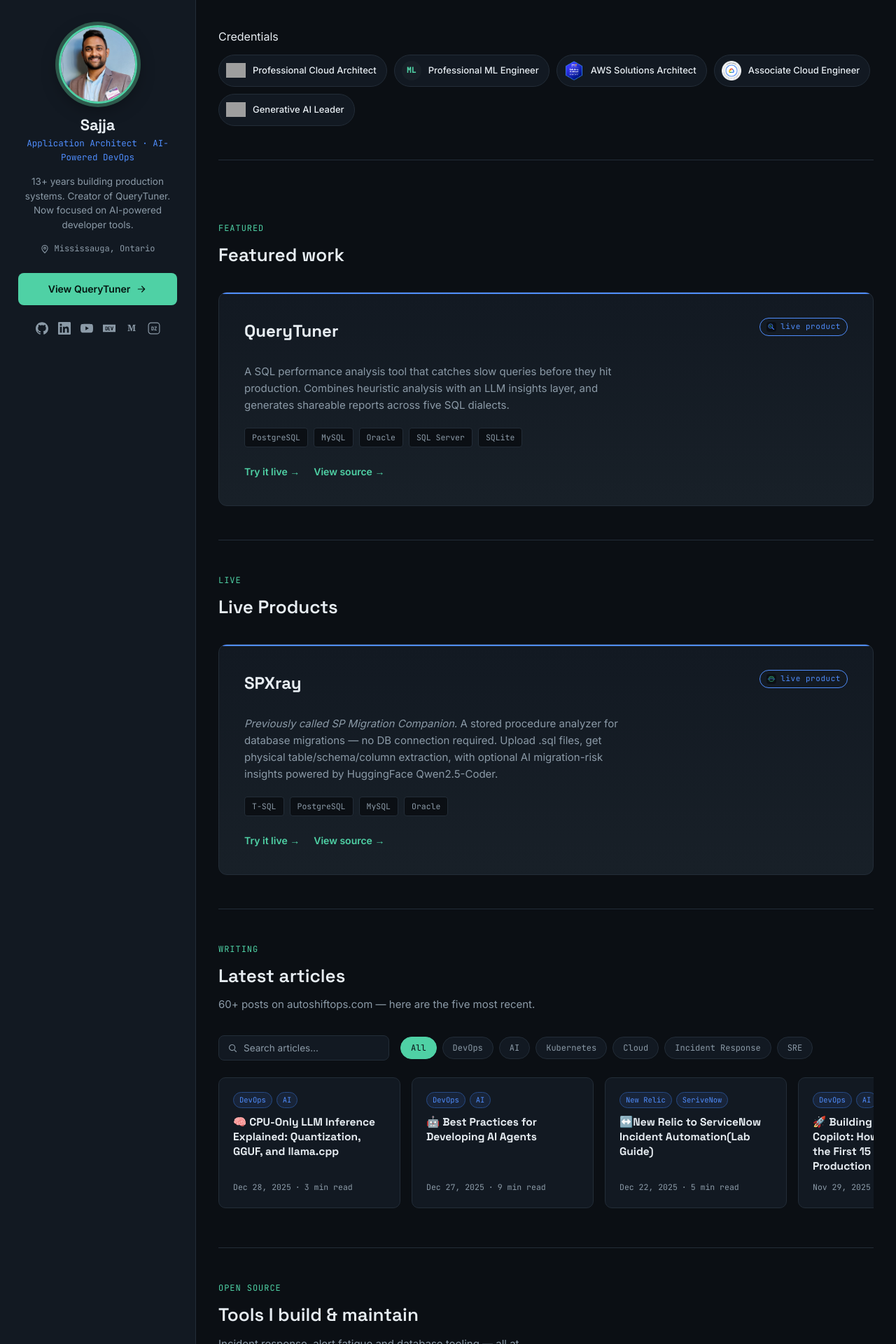
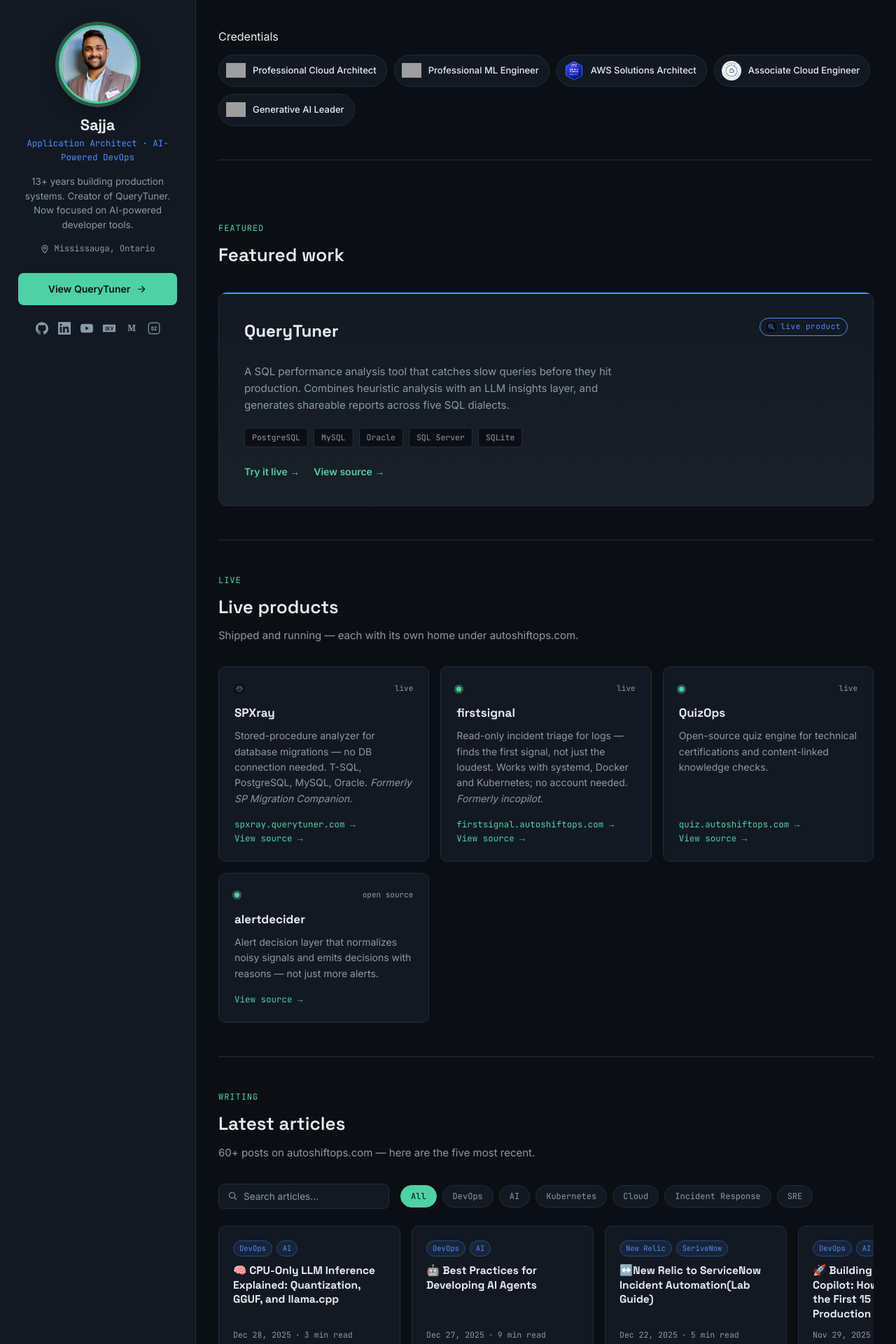
Before and after one commit to AutoShiftOps/autoshiftops.github.io, a Jekyll site: the page built from index.html, in a window 1280 px wide. Shown: the top 1920 px of the page at 70% size. Built offline with Jekyll 4.4.1, drawn with Linux system fonts in a browser that asks for light colours; some of the changed text lies outside the part shown; grey boxes are pictures that could not be loaded.

Commit message:
Ground product links and blurbs

```diff
--- a/_config.yml
+++ b/_config.yml
@@ -16,7 +16,7 @@ social:
   github_org: "https://github.com/AutoShiftOps"
   linkedin: "https://www.linkedin.com/in/sajjasudhakararao"
   youtube: "https://youtube.com/@sajjasudhakararao"
-  querytuner: "https://querytuner.com"
+  querytuner: "https://www.querytuner.com"
   devto: "https://dev.to/sajjasudhakararao"
   medium: "https://medium.com/@sajjasudhakarrao"
   dzone: "https://dzone.com/users/5524033/sajjasudhakararao.html"
--- a/index.html
+++ b/index.html
@@ -8,8 +8,7 @@ title: Home
   <span class="label">Credentials</span>
   <div class="cred-chips">
     <a class="cred-chip" href="https://www.credly.com/badges/f756784c-e756-44c1-85ce-c423f07a27b3" target="_blank" rel="noopener"><img src="{{ '/assets/images/certs/gcp-professional-cloud-architect.png' | relative_url }}" alt="" loading="lazy"><span>Professional Cloud Architect</span></a>
-    <!-- PMLE: add badge image at assets/images/certs/gcp-professional-ml-engineer.png and Credly href -->
-    <a class="cred-chip" href="https://www.linkedin.com/in/sajjasudhakararao" target="_blank" rel="noopener"><span class="cred-mono">ML</span><span>Professional ML Engineer</span></a>
+    <a class="cred-chip" href="https://www.credly.com/badges/49cc5a2f-7c2b-4706-b8fe-c5a2614c9f97/public_url" target="_blank" rel="noopener"><img src="https://images.credly.com/images/05e71e7e-92a1-4821-8530-4176b2e3c4b4/linkedin_thumb_image.png" alt="" loading="lazy"><span>Professional ML Engineer</span></a>
     <a class="cred-chip" href="https://cp.certmetrics.com/amazon/en/public/verify/credential/cf91a180c36147f99bfd056919e572ac" target="_blank" rel="noopener"><img src="{{ '/assets/images/certs/aws-solutions-architect-associate.png' | relative_url }}" alt="" loading="lazy"><span>AWS Solutions Architect</span></a>
     <a class="cred-chip" href="https://www.credly.com/badges/b28162fe-b141-45c6-a54f-1ee2db7d7a01" target="_blank" rel="noopener"><img src="{{ '/assets/images/certs/gcp-associate-cloud-engineer.png' | relative_url }}" alt="" loading="lazy"><span>Associate Cloud Engineer</span></a>
     <a class="cred-chip" href="https://www.credly.com/badges/151124da-1473-435f-97cf-29e686fa5dc7" target="_blank" rel="noopener"><img src="{{ '/assets/images/certs/gcp-generative-ai-leader.png' | relative_url }}" alt="" loading="lazy"><span>Generative AI Leader</span></a>
@@ -42,20 +41,36 @@ title: Home
 <section>
   <div class="section-head">
     <span class="label">Live</span>
-    <h2>Live Products</h2>
+    <h2>Live products</h2>
+    <p>Shipped and running &mdash; each with its own home under autoshiftops.com.</p>
   </div>
-  <div class="flagship">
-    <div class="flagship-top">
-      <h3>SPXray</h3>
-      <span class="tag-flagship"><img src="{{ '/assets/images/logos/spxray-mark.svg' | relative_url }}" alt="" class="tag-icon"> live product</span>
+  <div class="grid">
+    <div class="card">
+      <div class="card-top"><img src="{{ '/assets/images/logos/spxray-mark.svg' | relative_url }}" alt="" class="tag-icon"><span class="lang">live</span></div>
+      <h4>SPXray</h4>
+      <p>Stored-procedure analyzer for database migrations &mdash; no DB connection needed. T-SQL, PostgreSQL, MySQL, Oracle. <em>Formerly SP Migration Companion.</em></p>
+      <a class="repo-link" href="https://spxray.querytuner.com" target="_blank" rel="noopener">spxray.querytuner.com &rarr;</a>
+      <a class="repo-link" href="{{ site.social.github_org }}/spxray" target="_blank" rel="noopener">View source &rarr;</a>
     </div>
-    <p><em>Previously called SP Migration Companion.</em> A stored procedure analyzer for database migrations &mdash; no DB connection required. Upload .sql files, get physical table/schema/column extraction, with optional AI migration-risk insights powered by HuggingFace Qwen2.5-Coder.</p>
-    <div class="dialects">
-      <span>T-SQL</span><span>PostgreSQL</span><span>MySQL</span><span>Oracle</span>
+    <div class="card">
+      <div class="card-top"><span class="dot"></span><span class="lang">live</span></div>
+      <h4>firstsignal</h4>
+      <p>Read-only incident triage for logs &mdash; finds the first signal, not just the loudest. Works with systemd, Docker and Kubernetes; no account needed. <em>Formerly incopilot.</em></p>
+      <a class="repo-link" href="https://firstsignal.autoshiftops.com" target="_blank" rel="noopener">firstsignal.autoshiftops.com &rarr;</a>
+      <a class="repo-link" href="{{ site.social.github_org }}/firstsignal" target="_blank" rel="noopener">View source &rarr;</a>
     </div>
-    <div class="flagship-links">
-      <a href="https://spxray.vercel.app" target="_blank" rel="noopener">Try it live &rarr;</a>
-      <a href="https://github.com/AutoShiftOps/spxray" target="_blank" rel="noopener">View source &rarr;</a>
+    <div class="card">
+      <div class="card-top"><span class="dot"></span><span class="lang">live</span></div>
+      <h4>QuizOps</h4>
+      <p>Open-source quiz engine for technical certifications and content-linked knowledge checks.</p>
+      <a class="repo-link" href="https://quiz.autoshiftops.com" target="_blank" rel="noopener">quiz.autoshiftops.com &rarr;</a>
+      <a class="repo-link" href="{{ site.social.github_org }}/quizops" target="_blank" rel="noopener">View source &rarr;</a>
+    </div>
+    <div class="card">
+      <div class="card-top"><span class="dot"></span><span class="lang">open source</span></div>
+      <h4>alertdecider</h4>
+      <p>Alert decision layer that normalizes noisy signals and emits decisions with reasons &mdash; not just more alerts.</p>
+      <a class="repo-link" href="{{ site.social.github_org }}/alertdecider" target="_blank" rel="noopener">View source &rarr;</a>
     </div>
   </div>
 </section>
@@ -103,29 +118,6 @@ title: Home
   <p class="no-results" id="noResults" hidden>No articles match that search.</p>
 </section>
 
-<!-- OPEN SOURCE PROJECTS -->
-<section>
-  <div class="section-head">
-    <span class="label">Open source</span>
-    <h2>Tools I build &amp; maintain</h2>
-    <p>Incident response, alert fatigue and database tooling &mdash; all at <a href="{{ site.social.github_org }}" target="_blank" rel="noopener">github.com/AutoShiftOps</a>.</p>
-  </div>
-  <div class="grid">
-    <div class="card">
-      <div class="card-top"><span class="dot"></span><span class="lang">Python</span></div>
-      <h4>firstsignal</h4>
-      <p>An incident-triage CLI agent that automates the first 15 minutes of a production incident &mdash; the part that is usually pure improvisation. <em>(formerly incopilot)</em></p>
-      <a class="repo-link" href="{{ site.social.github_org }}/firstsignal" target="_blank" rel="noopener">github.com/AutoShiftOps/firstsignal &rarr;</a>
-    </div>
-    <div class="card">
-      <div class="card-top"><span class="dot"></span><span class="lang">Python</span></div>
-      <h4>alertdecider</h4>
-      <p>An alert decision layer that normalizes noisy signals, applies an opinionated rule engine, and emits decisions with reasons &mdash; not just more alerts.</p>
-      <a class="repo-link" href="{{ site.social.github_org }}/alertdecider" target="_blank" rel="noopener">github.com/AutoShiftOps/alertdecider &rarr;</a>
-    </div>
-  </div>
-</section>
-
 <!-- IN THE LAB -->
 <section>
   <div class="section-head">
@@ -134,8 +126,8 @@ title: Home
     <p>Work in progress &mdash; not released yet.</p>
   </div>
   <div class="grid">
-    <div class="card card-lab"><div class="card-top"><span class="dot"></span><span class="lang">in progress</span></div><h4>Groundly</h4><p>Grounding and verification for LLM answers, so AI output is traceable to its sources.</p></div>
-    <div class="card card-lab"><div class="card-top"><span class="dot"></span><span class="lang">in progress</span></div><h4>AuditHub</h4><p>Centralized audit trail and evidence tracking for engineering and compliance workflows.</p></div>
+    <div class="card card-lab"><div class="card-top"><span class="dot"></span><span class="lang">in progress</span></div><h4>Groundly</h4><p>AI business analysis platform &mdash; a grounded RAG pipeline with live web retrieval, turning questions into structured, source-backed reports.</p></div>
+    <div class="card card-lab"><div class="card-top"><span class="dot"></span><span class="lang">in progress</span></div><h4>AuditHub</h4><p>GitHub repository health checker &mdash; audits repos for the hygiene signals that make open-source projects trustworthy.</p></div>
   </div>
 </section>
 
```
Also changed, not shown: projects.md (+1 -1 lines).
